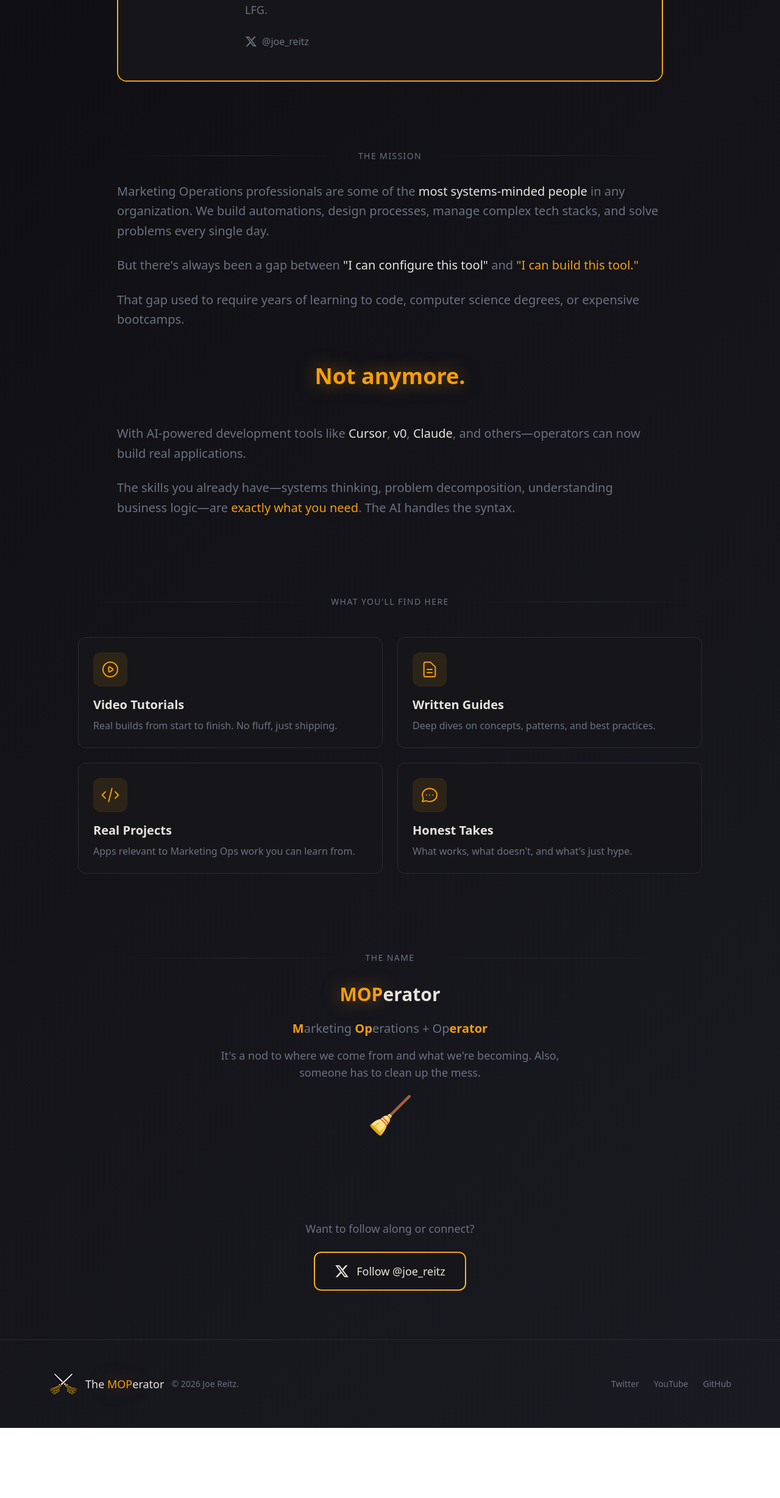
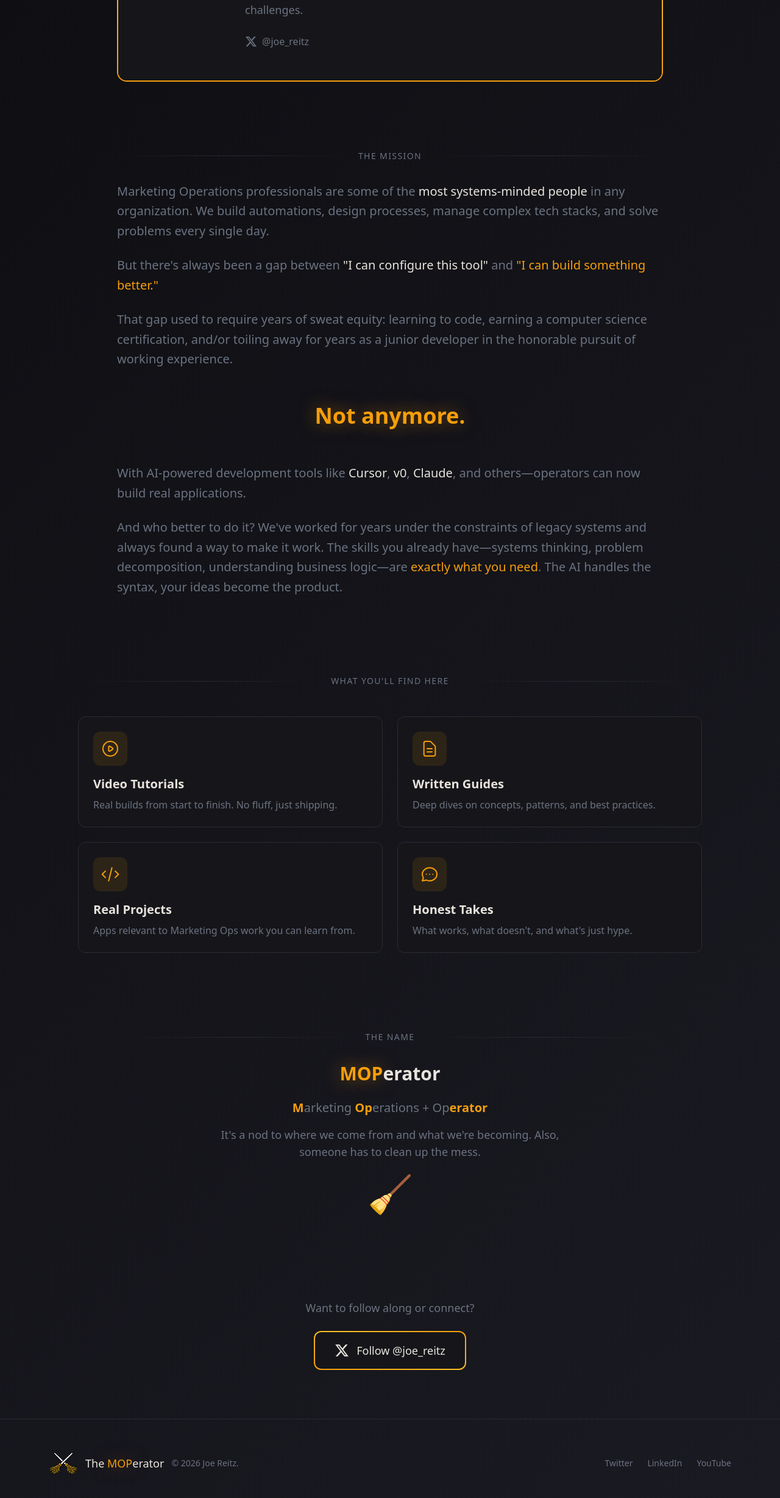
Before and after one commit to joe-reitz/moperator, a Next.js app: page /about in a window 1280 px wide. Shown: the part 966-3423 px from the top of the page at 61% size. Before the commit the page ends 3308 px from the top, so only its background shows below. Built offline with nearby package versions, Linux system fonts and the light colour scheme.

Commit message:
Add LinkedIn to footer

```diff
--- a/src/app/about/page.tsx
+++ b/src/app/about/page.tsx
@@ -110,7 +110,7 @@ export default function AboutPage() {
                   <p className="text-accent font-medium mb-4">Marketing Operations → GTM Engineer</p>
                   <p className="text-muted text-lg leading-relaxed">
                     Whether we wanted it or not, times are changing. The best Operators are no longer just system admins, they're part product manager, part engineer. This new emerging field is becoming known as GTM Engineering. The MOPerator is about building in public and documenting the journey from traditional Ops work to shipping
-                    real applications. If I can do it, so can you. LFG.
+                    real applications that solve real business challenges.
                   </p>
                   <a
                     href="https://x.com/joe_reitz"
@@ -150,11 +150,11 @@ export default function AboutPage() {
               <p className="text-muted">
                 But there&apos;s always been a gap between{" "}
                 <span className="text-foreground">&quot;I can configure this tool&quot;</span> and{" "}
-                <span className="text-accent font-medium">&quot;I can build this tool.&quot;</span>
+                <span className="text-accent font-medium">&quot;I can build something better.&quot;</span>
               </p>
               <p className="text-muted">
-                That gap used to require years of learning to code, computer science degrees,
-                or expensive bootcamps.
+                That gap used to require years of sweat equity: learning to code, earning a computer science certification,
+                and/or toiling away for years as a junior developer in the honorable pursuit of working experience.
               </p>
               <div className="py-8 text-center">
                 <span className="text-3xl md:text-4xl font-bold text-accent glow-text">
@@ -169,10 +169,10 @@ export default function AboutPage() {
                 can now build real applications.
               </p>
               <p className="text-muted">
-                The skills you already have—systems thinking, problem decomposition, understanding
+                And who better to do it? We've worked for years under the constraints of legacy systems and always found a way to make it work. The skills you already have—systems thinking, problem decomposition, understanding
                 business logic—are{" "}
                 <span className="text-accent font-medium">exactly what you need</span>.
-                The AI handles the syntax.
+                The AI handles the syntax, your ideas become the product.
               </p>
             </div>
           </div>
@@ -313,11 +313,16 @@ export default function AboutPage() {
             >
               Twitter
             </a>
+            <a
+              href="https://www.linkedin.com/in/joereitz/"
+              target="_blank"
+              rel="noopener noreferrer"
+              className="hover:text-foreground transition-colors"
+            >
+              LinkedIn
+            </a>
             <a href="#" className="hover:text-foreground transition-colors">
               YouTube
-            </a>
-            <a href="#" className="hover:text-foreground transition-colors">
-              GitHub
             </a>
           </div>
         </div>
--- a/src/app/page.tsx
+++ b/src/app/page.tsx
@@ -298,11 +298,16 @@ export default function Home() {
             >
               Twitter
             </a>
+            <a
+              href="https://www.linkedin.com/in/joereitz/"
+              target="_blank"
+              rel="noopener noreferrer"
+              className="hover:text-foreground transition-colors"
+            >
+              LinkedIn
+            </a>
             <a href="#" className="hover:text-foreground transition-colors">
               YouTube
-            </a>
-            <a href="#" className="hover:text-foreground transition-colors">
-              GitHub
             </a>
           </div>
         </div>
```
